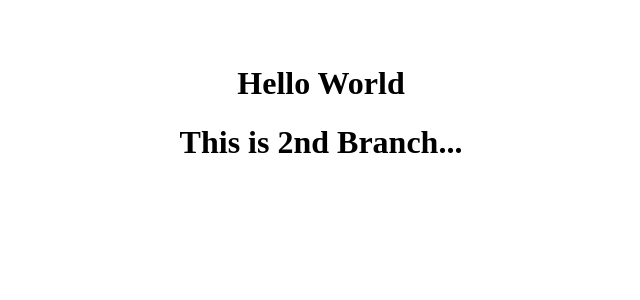
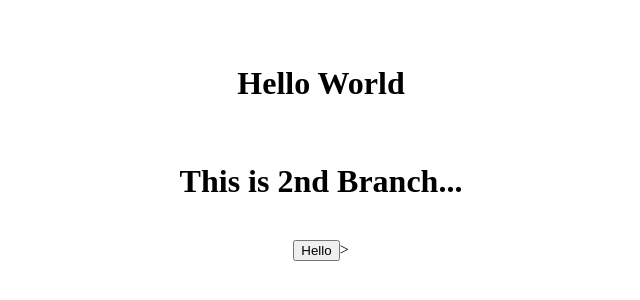
Before and after one commit to TheAshokMaharana/Local_Repo, a plain HTML site: page index.html in a window 1280 px wide. Shown: the whole page, without its empty margins (319-959 px from the left). Drawn offline with Linux system fonts and the light colour scheme.

Commit message:
Button added

```diff
--- a/index.html
+++ b/index.html
@@ -14,9 +14,12 @@
             <h1>
                 Hello World
             </h1>
+            <br>
             <h1>
                 This is 2nd Branch...
             </h1>
+            <br>
+            <button> Hello </button>>
         </center>
     </p>
 </body>
```
